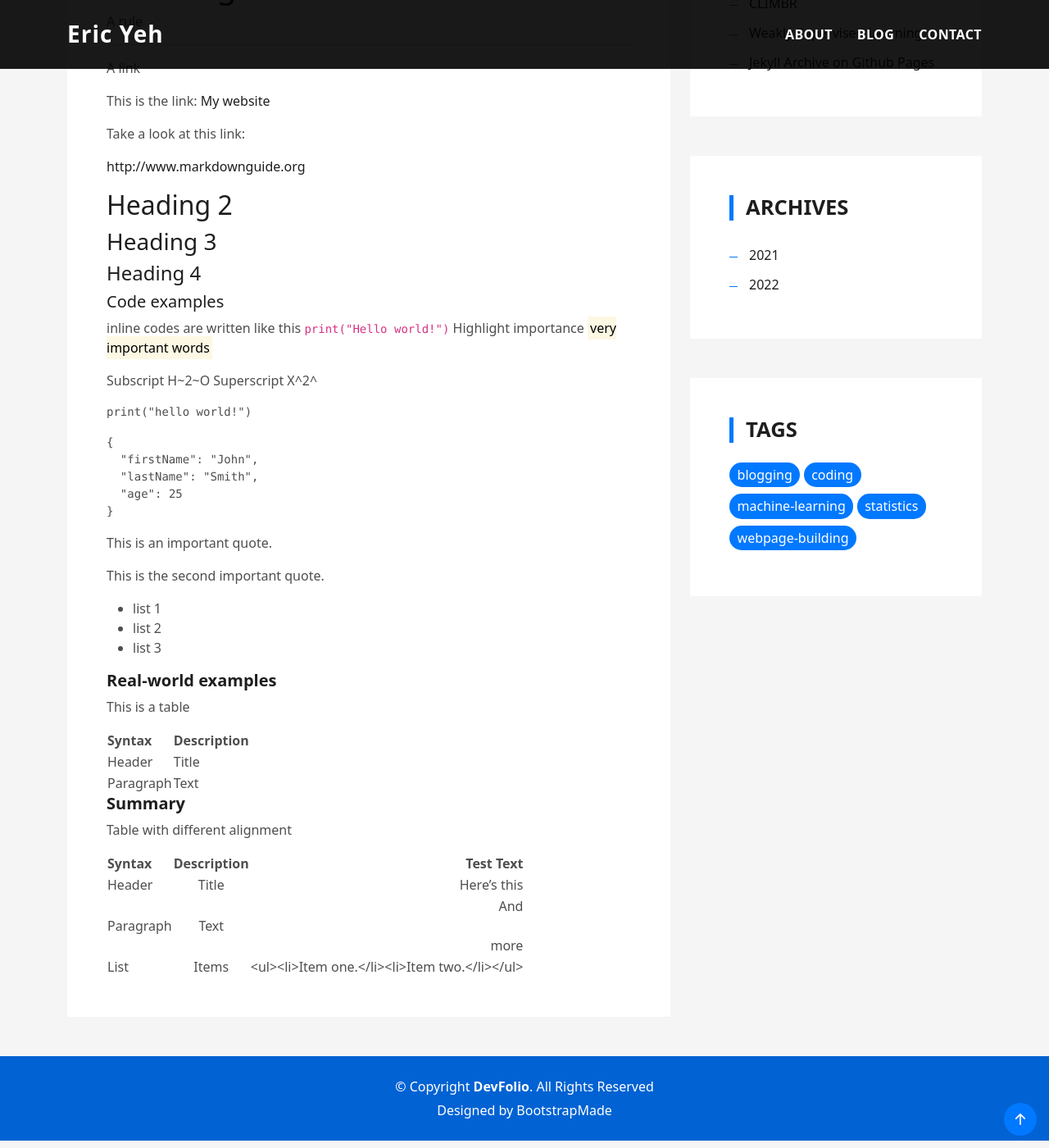
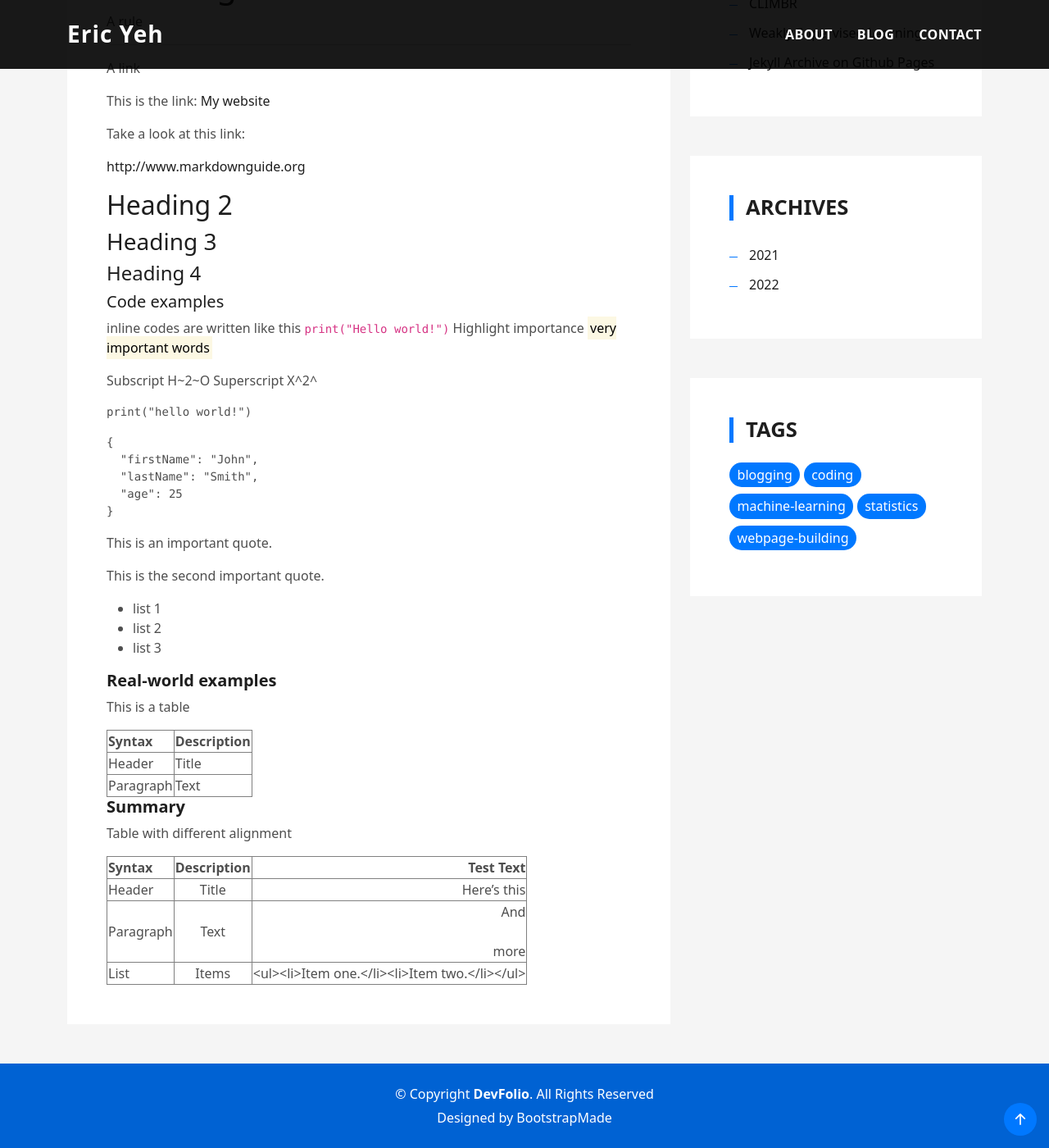
Before and after one commit to ericyeh-dr/ericyeh-dr.github.io, a Jekyll site: the page built from _posts/2022-04-07-test-blog.md, in a window 1280 px wide and 1400 px high, scrolled down 453 px. Shown: the whole window at 82% size. Built offline with Jekyll 4.4.1, drawn with Linux system fonts in a browser that asks for light colours.

Commit message:
add table border

```diff
--- a/assets/css/style.css
+++ b/assets/css/style.css
@@ -34,6 +34,9 @@ a:hover {
   transition: all 0.5s ease-in-out;
 }
 
+td, th {
+  border: 1px solid grey;
+}
 
 .p-r {
   position: relative;
```
